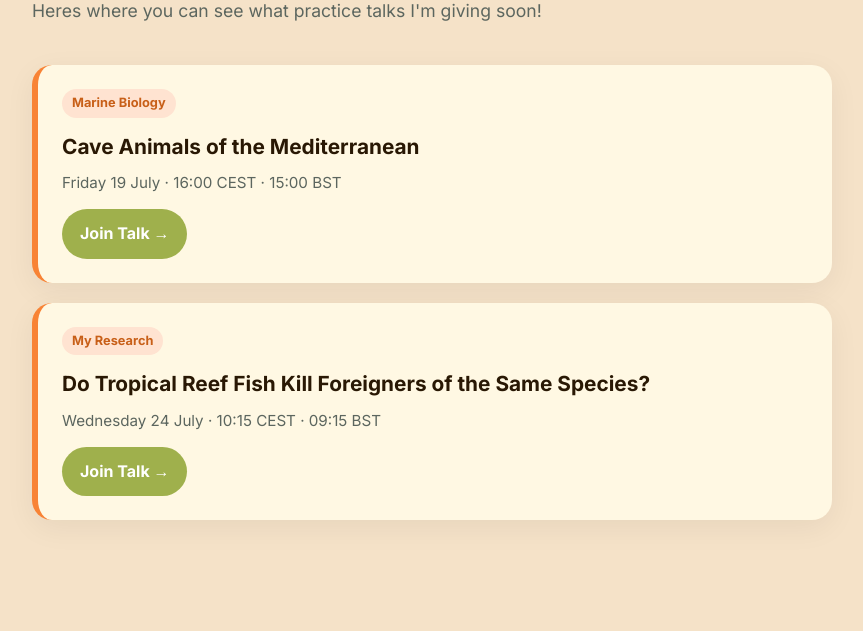
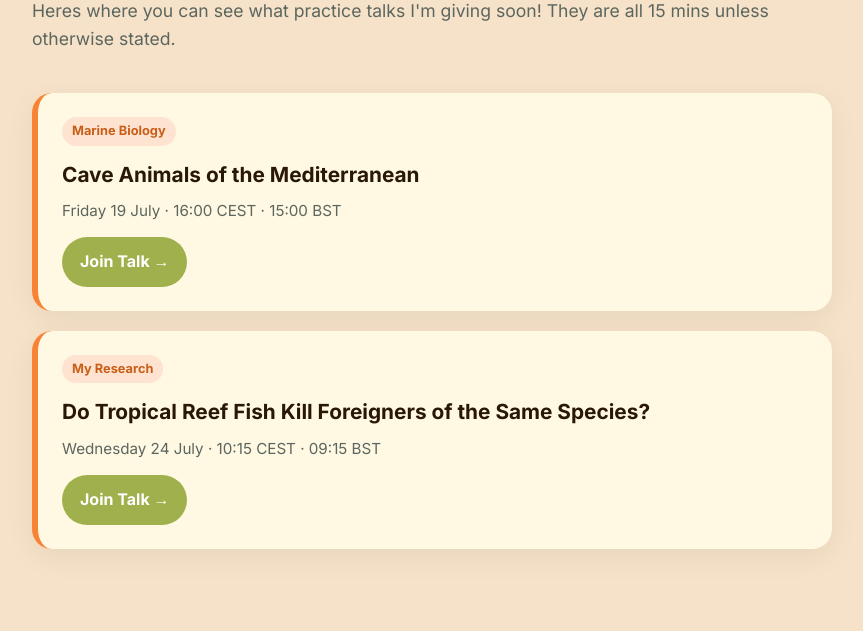
Before and after one commit to one-little-orange/vickytalksaboutthings, a plain HTML site: page index.html in a window 1280 px wide. Shown: the part 169-800 px from the top of the page, without its empty margins (208-1071 px from the left). Drawn offline with Linux system fonts and the light colour scheme.

Commit message:
Update subtitle with talk duration details
Added additional information about the duration of practice talks.

```diff
--- a/index.html
+++ b/index.html
@@ -106,7 +106,7 @@ h1{
     <h1>Upcoming <span class="accent">Talks</span></h1>
 
     <p class="subtitle">
-        Heres where you can see what practice talks I'm giving soon!
+        Heres where you can see what practice talks I'm giving soon! They are all 15 mins unless otherwise stated.
     </p>
 
     <div class="talk">
```
